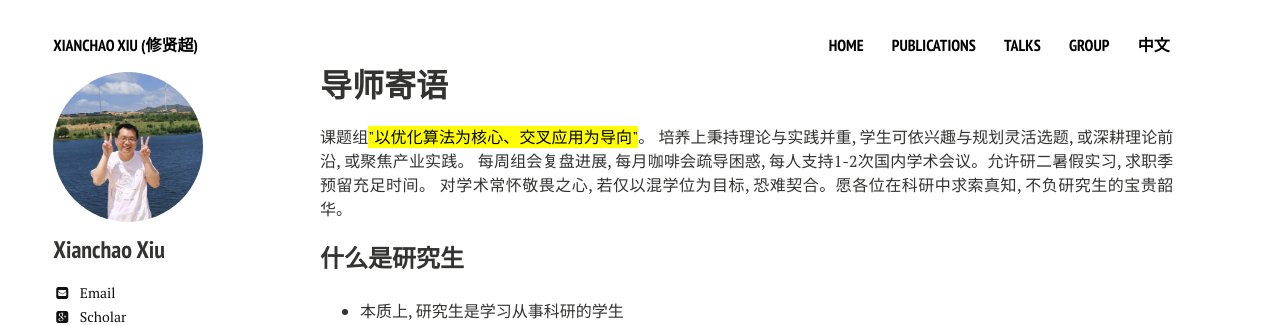
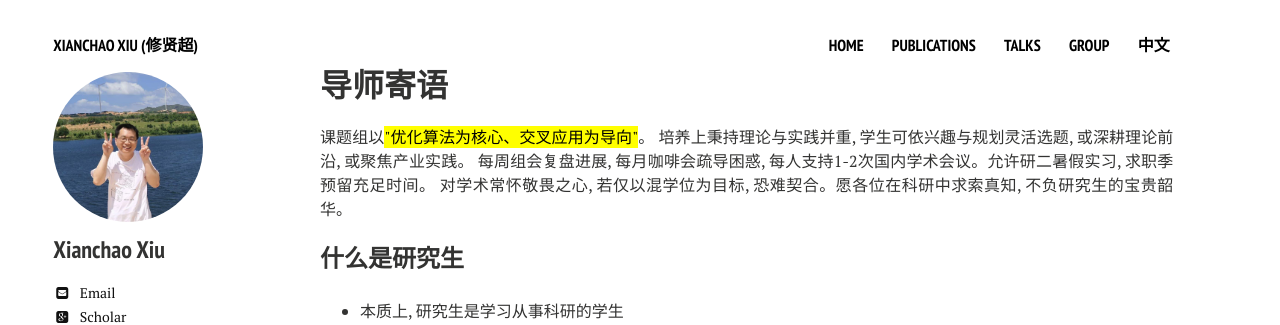
Before and after one commit to xianchaoxiu/xianchaoxiu.github.io, a Jekyll site: the page built from chinese/reading/how/index.md, in a window 1280 px wide. Shown: the top 325 px of the page. Built offline with Jekyll 4.4.1, drawn with Linux system fonts in a browser that asks for light colours; nearby versions of some CDN libraries.

```diff
--- a/chinese/reading/how/index.md
+++ b/chinese/reading/how/index.md
@@ -5,7 +5,7 @@ comments: false
 share: false
 ---
 
-课题组<mark>"以优化算法为核心、交叉应用为导向"</mark>。
+课题组以<mark>"优化算法为核心、交叉应用为导向"</mark>。
 培养上秉持理论与实践并重, 学生可依兴趣与规划灵活选题, 或深耕理论前沿, 或聚焦产业实践。
 每周组会复盘进展, 每月咖啡会疏导困惑, 每人支持1-2次国内学术会议。允许研二暑假实习, 求职季预留充足时间。
 对学术常怀敬畏之心, 若仅以混学位为目标, 恐难契合。愿各位在科研中求索真知, 不负研究生的宝贵韶华。
```
